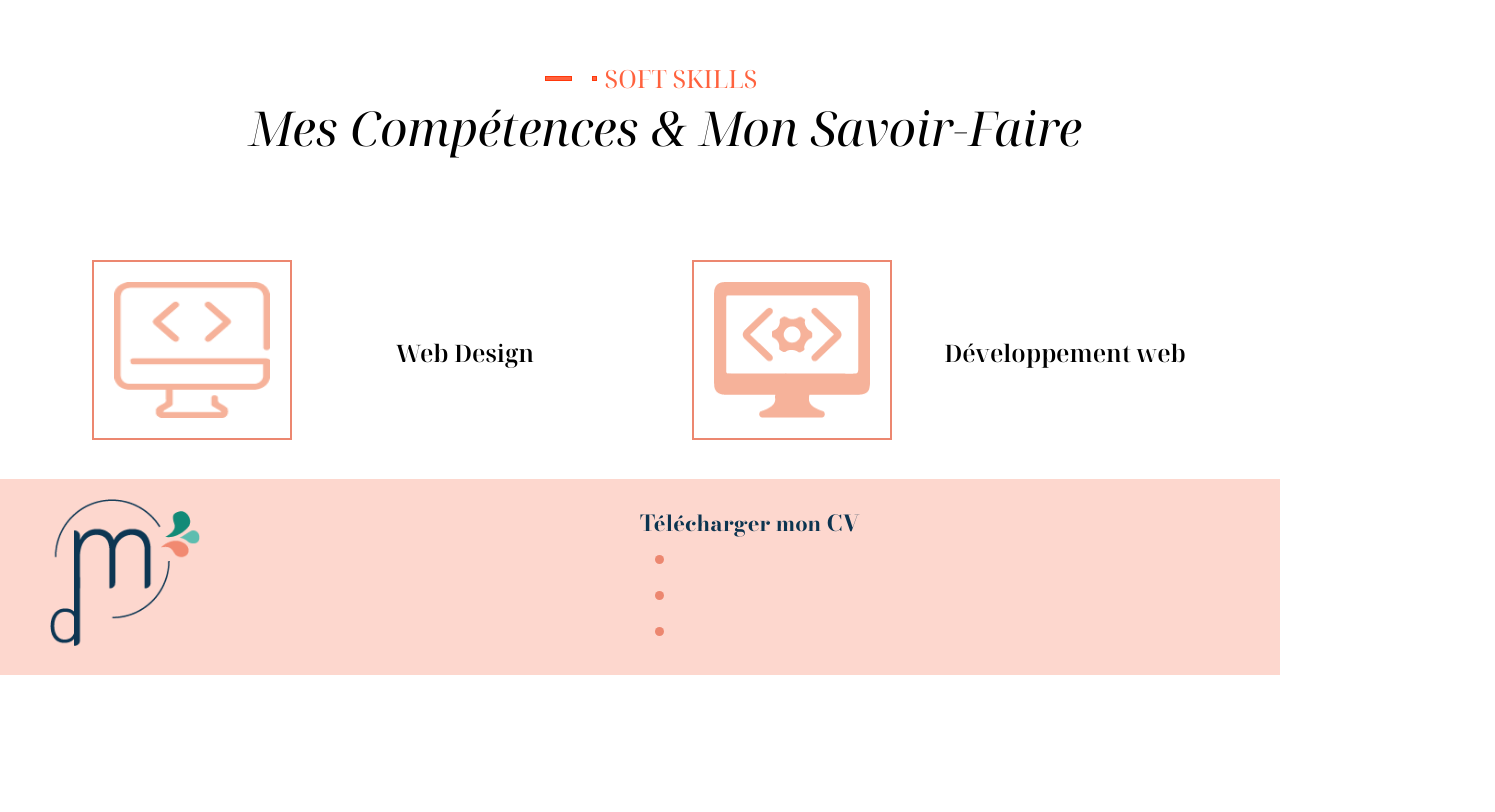
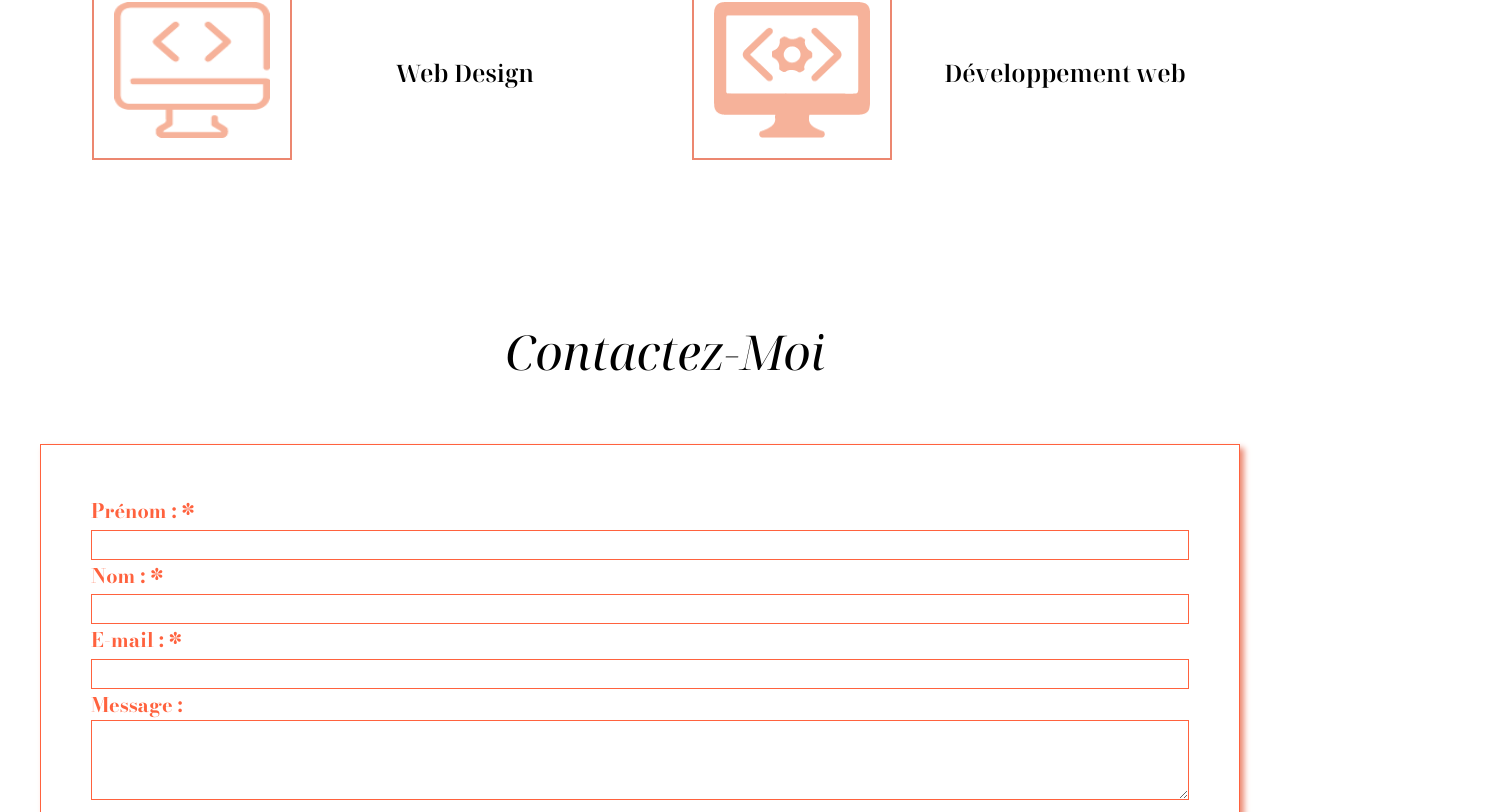
Before and after one commit to Margauxdo/portfolio_MargauxDoisy, a React (Create React App) app in the folder portfolio/: page / in a window 1280 px wide. Shown: the part 1457-2269 px from the top of the page, 1495 px wide, since content can reach past the window. Before the commit the page ends 2132 px from the top, so only its background shows below. Built offline with nearby package versions, Linux system fonts and the light colour scheme.

Commit message:
commit -m "contact"

```diff
--- /dev/null
+++ b/portfolio/src/components/ContactForm.js
@@ -0,0 +1,106 @@
+import React, { useState } from "react";
+import'../styles/components/ContactForm.css';
+
+const ContactForm = () => {
+
+  const [formData, setFormData] = useState({
+    firstName: "",
+    lastName: "",
+    email: "",
+    message: "",
+  });
+
+  const handleChange = (e) => {
+    const { name, value } = e.target;
+    setFormData({
+      ...formData,
+      [name]: value,
+    });
+  };
+
+  const handleSubmit = async (e) => {
+    e.preventDefault();
+
+    // Validation des données (vérifie si tous les champs sont remplis)
+    if (!formData.firstName || !formData.lastName || !formData.email) {
+      alert("Veuillez remplir tous les champs obligatoires.");
+      return;
+    }
+
+    // Envoyer les données à l'adresse e-mail spécifiée
+    try {
+      const response = await fetch("URL_DE_VOTRE_API", {
+        method: "POST",
+        headers: {
+          "Content-Type": "application/json",
+        },
+        body: JSON.stringify(formData),
+      });
+
+      // Si la requête est réussie, afficher un message de succès
+      if (response.ok) {
+        alert("Votre message a été envoyé avec succès !");
+        // Réinitialiser le formulaire après l'envoi
+        setFormData({
+          firstName: "",
+          lastName: "",
+          email: "",
+          message: "",
+        });
+      } else {
+        // Si la requête a échoué, afficher un message d'erreur
+        alert("Une erreur s'est produite lors de l'envoi du message.");
+      }
+    } catch (error) {
+      console.error("Erreur lors de l'envoi du message :", error);
+    }
+  };
+
+  return (
+
+
+    <form onSubmit={handleSubmit}>
+      <label>
+        Prénom : <span>*</span>
+        <input
+          type="text"
+          name="firstName"
+          value={formData.firstName}
+          onChange={handleChange}
+          required
+        />
+      </label>
+      <label>
+        Nom : <span>*</span>
+        <input
+          type="text"
+          name="lastName"
+          value={formData.lastName}
+          onChange={handleChange}
+          required
+        />
+      </label>
+      <label>
+        E-mail : <span>*</span>
+        <input
+          type="email"
+          name="email"
+          value={formData.email}
+          onChange={handleChange}
+          required
+        />
+      </label>
+      <label>
+        Message :
+        <textarea
+          name="message"
+          value={formData.message}
+          onChange={handleChange}
+        />
+      </label>
+      <button type="submit">Envoyer</button>
+    </form>
+  );
+};
+
+export default ContactForm;
--- a/portfolio/src/pages/Home.js
+++ b/portfolio/src/pages/Home.js
@@ -6,6 +6,7 @@ import Logo from '../components/Logo';
 import Menu from '../components/Menu';
 import Footer from '../components/Footer';
 import Services from '../components/Services';
+import ContactForm from '../components/ContactForm';
 
 const Home = () => {
     return (
@@ -52,7 +53,15 @@ const Home = () => {
 
             </div>
             <div className='contactMe'>
+            <div className='titre'>
 
+
+
+            <div className='titreh2'>
+                    <h2>Contactez-moi</h2>
+            </div>
+            </div>
+                    <ContactForm/>
             </div>
             <div className='footer'>
                 <Footer/>
--- /dev/null
+++ b/portfolio/src/styles/components/ContactForm.css
@@ -0,0 +1,48 @@
+form{
+    max-width: 1200px;
+    width: 100%;
+    border: 1px solid hsla(11, 100%, 62.2%, 1);
+    padding: 50px;
+    margin-top: 60px;
+    margin-bottom: 40px;
+    box-shadow: 4px 4px 6px hsl(11deg 76.79% 68.39% );
+}
+label{
+    color: hsla(11, 100%, 62.2%, 1);
+    font-family: "Bodoni Moda", serif;
+    font-weight: 700;
+    font-size: 20px;
+}
+input{
+    border: 0.5px solid hsla(11, 100%, 62.2%, 1);
+    height: 30px;
+    padding-top: 5px;
+    padding-bottom: 5px;
+}
+textarea{
+    border: 0.5px solid hsla(11, 100%, 62.2%, 1);
+    height: 80px;
+    padding-top: 5px;
+    padding-bottom: 5px;
+
+}
+button{
+    color: white;
+    background: hsla(11, 100%, 62.2%, 1);
+    border: 0px;
+    height: 30px;
+    font-size: 18px;
+    max-width: 200px;
+    text-align: center;
+    position: relative;
+    left: 900px;
+    top: 15px;
+    box-shadow: 4px 4px 8px #b6b6b6;
+    border-radius: 7px;
+}
+button:active{
+    border: 2px solid hsla(11, 100%, 62.2%, 1);
+    background-color: transparent;
+    color:hsla(11, 100%, 62.2%, 1);
+    font-weight: 700;
+}
--- a/portfolio/src/styles/components/Services.css
+++ b/portfolio/src/styles/components/Services.css
@@ -75,4 +75,5 @@
 .webdesign.clicked::before,
 .developpement.clicked::before {
     width: 350px;
+    left:200px;
 }
--- a/portfolio/src/styles/pages/Home.css
+++ b/portfolio/src/styles/pages/Home.css
@@ -26,7 +26,7 @@
     margin: auto;
 }
 .titre{
-    padding-top: 400px;
+    padding-top: 120px;
     padding-left: 50px;
 }
 .headerimg{
--- a/portfolio/src/styles/pages/_settings.css
+++ b/portfolio/src/styles/pages/_settings.css
@@ -47,3 +47,6 @@ p{
   top:70px;
   right:70px;
 }
+.contactMe .annotation h4{
+  margin-left: 85px;
+}
```
Also changed, not shown: portfolio/package.json (+8 -2 lines), 2 other files (tests, documents, lock files or other folders).
